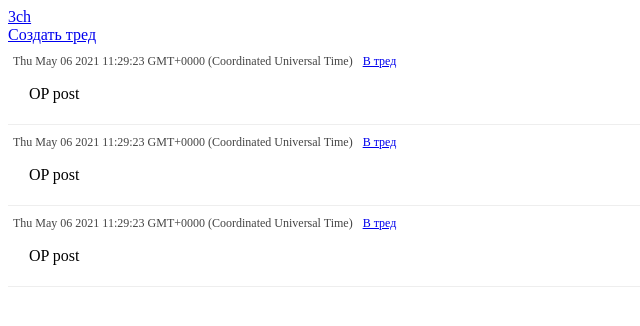
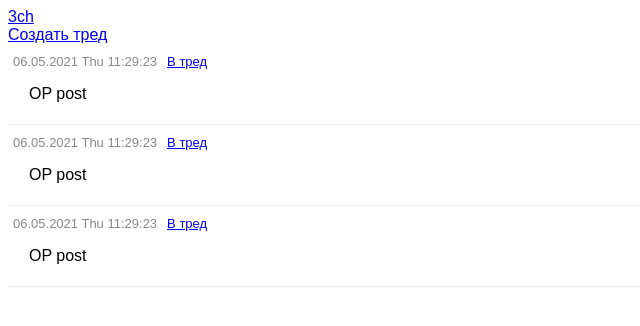
Before and after one commit to rgorskov/3ch, a React app: page / in a window 1280 px wide. Shown: the top 326 px of the page, without its empty margins (0-640 px from the left). Built offline with nearby package versions, Linux system fonts and the light colour scheme.

Commit message:
formating date

```diff
--- a/package.json
+++ b/package.json
@@ -22,6 +22,7 @@
         "@babel/runtime": "^7.14.0",
         "antd": "^4.15.5",
         "axios": "^0.21.1",
+        "moment": "^2.29.1",
         "react": "^17.0.2",
         "react-dom": "^17.0.2",
         "react-redux": "^7.2.4",
--- a/src/components/Post.jsx
+++ b/src/components/Post.jsx
@@ -1,13 +1,14 @@
 import React from 'react';
 import s from './Post.module.css';
 import { Link } from 'react-router-dom';
+import moment from 'moment';
 
 const Post = ({ op, date, text, id, threadId, showLink }) => {
     return (
         <div className={s.wrapper}>
             <div className={op ? s.op : s.reply}>
                 <div className={s.info}>
-                    {date.toString()}
+                    {moment(date).format('DD.MM.YYYY ddd HH:mm:ss')}
                     {showLink && <Link to={'/thread/' + threadId}>В тред</Link>}
                 </div>
                 <div className={s.text}>{text}</div>
--- a/src/components/Post.module.css
+++ b/src/components/Post.module.css
@@ -15,8 +15,8 @@
 }
 
 .info {
-    font-size: 12px;
-    color: #444;
+    font-size: 13px;
+    color: #888;
 }
 
 .info a {
--- a/src/index.css
+++ b/src/index.css
@@ -0,0 +1,3 @@
+body {
+    font-family: Arial, Helvetica, sans-serif;
+}
--- a/src/index.js
+++ b/src/index.js
@@ -3,7 +3,10 @@ import { render } from 'react-dom';
 import App from './App';
 import './index.css';
 import * as api from './api';
-import { BrowserRouter} from 'react-router-dom'
+import { BrowserRouter } from 'react-router-dom';
+import moment from 'moment';
+
+moment.locale('ru');
 
 window.api = api;
 
```
Also changed, not shown: 1 other file (tests, documents, lock files or other folders).
